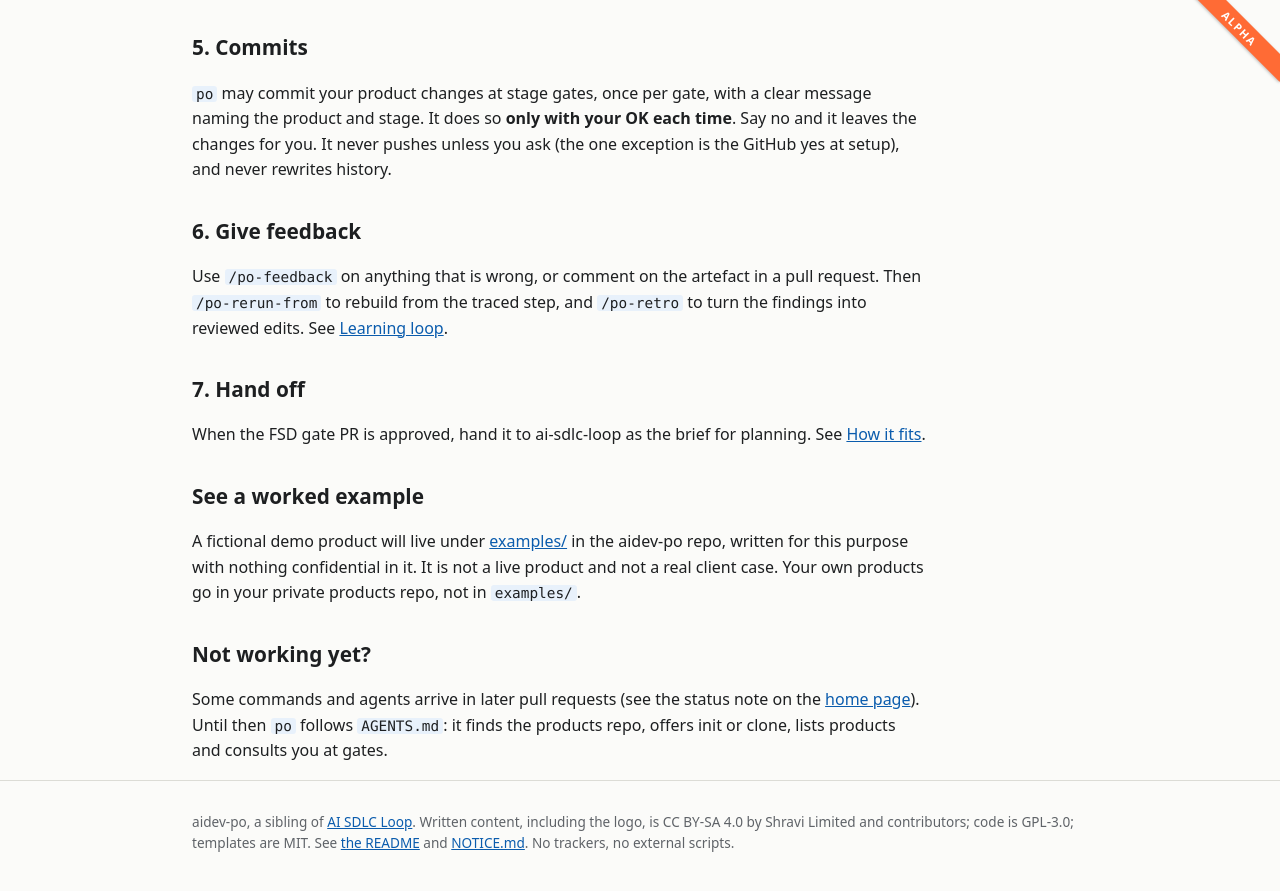
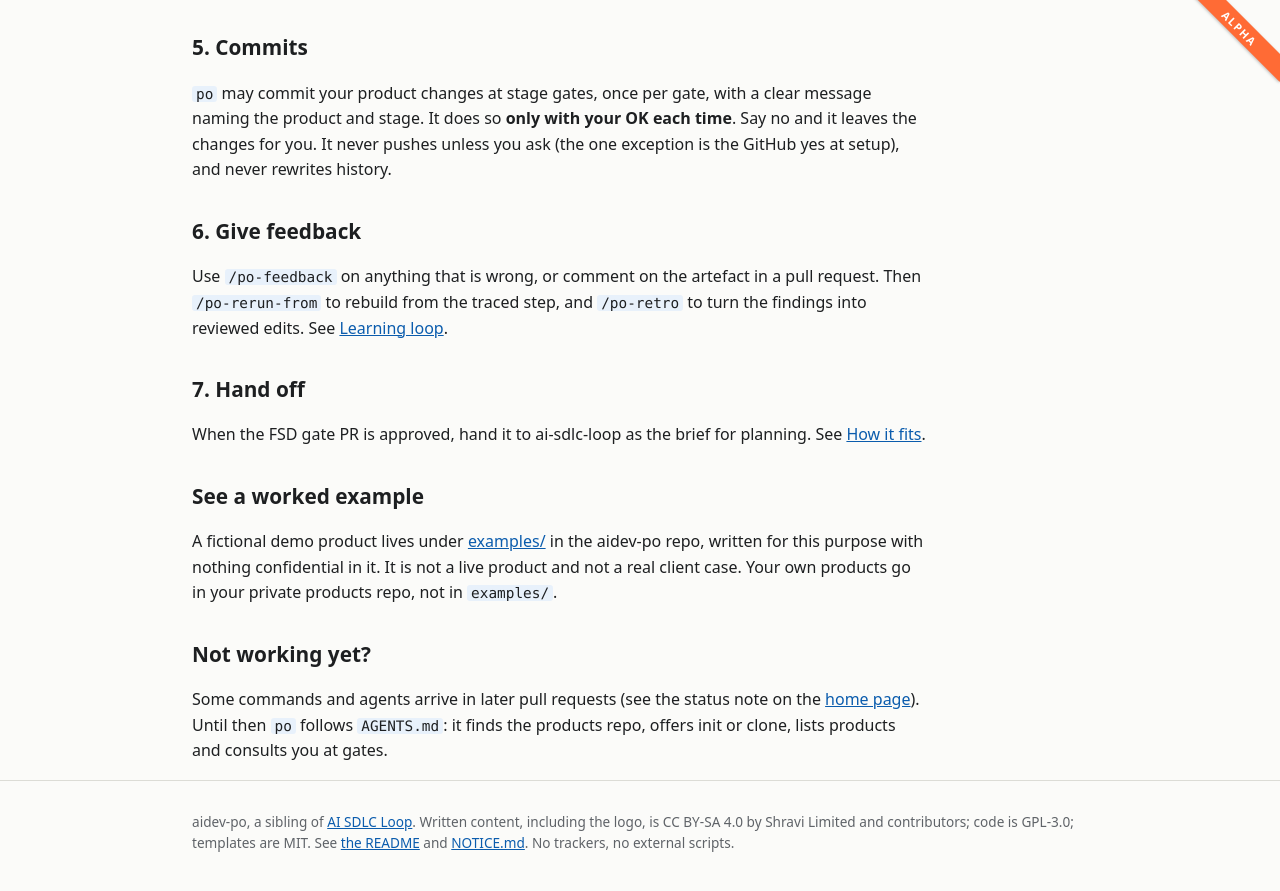
Before and after one commit to mitulamin/aidev-po, a Jekyll site: the page built from docs/quick-start.md, in a window 1280 px wide and 900 px high, scrolled down 2221 px. Shown: the top 891 px of the window. Built offline with Jekyll 4.4.1, drawn with Linux system fonts in a browser that asks for light colours.

Commit message:
README and docs: link the examples/ worked example instead of describing it as upcoming
Co-authored-by: Mitul Amin <mitul.github@shravi.dev>

```diff
--- a/docs/quick-start.md
+++ b/docs/quick-start.md
@@ -75,7 +75,7 @@ When the FSD gate PR is approved, hand it to ai-sdlc-loop as the brief for plann
 
 ## See a worked example
 
-A fictional demo product will live under [examples/](https://github.com/mitulamin/aidev-po/tree/main/examples) in the aidev-po repo, written for this purpose with nothing confidential in it. It is not a live product and not a real client case. Your own products go in your private products repo, not in `examples/`.
+A fictional demo product lives under [examples/](https://github.com/mitulamin/aidev-po/tree/main/examples) in the aidev-po repo, written for this purpose with nothing confidential in it. It is not a live product and not a real client case. Your own products go in your private products repo, not in `examples/`.
 
 ## Not working yet?
 
```
Also changed, not shown: docs/index.md (+1 -1 lines), README.md.
